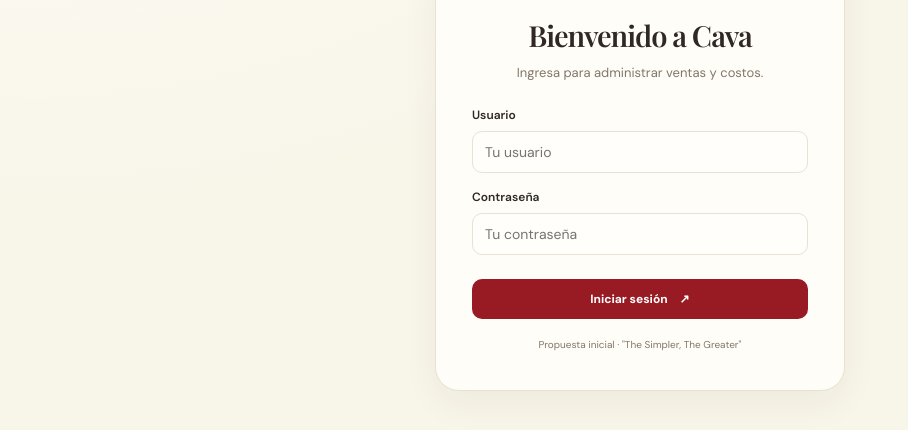
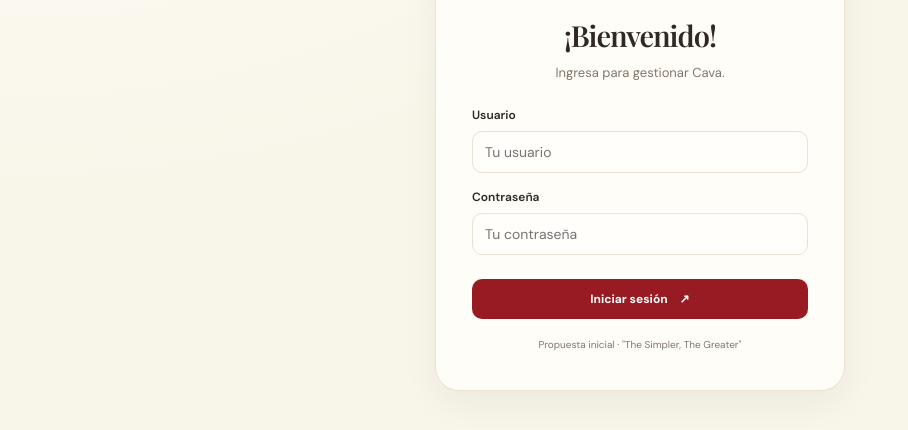
Before and after one commit to abnerlugoo/cava-cafe, a plain HTML site: page index.html in a window 1280 px wide. Shown: the part 326-756 px from the top of the page, without its empty margins (0-908 px from the left). Drawn offline with nearby package versions, Linux system fonts and the light colour scheme.

Commit message:
Update index.html

```diff
--- a/index.html
+++ b/index.html
@@ -4,7 +4,7 @@
   <meta charset="utf-8">
   <meta name="viewport" content="width=device-width, initial-scale=1">
   <meta name="theme-color" content="#f8f5e9">
-  <title>Cava · Gestión de cafetería</title>
+  <title>Cava · Gestión</title>
   <link rel="icon" type="image/png" href="./assets/favicon.png?v=2">
   <link rel="stylesheet" href="css/styles.css">
 </head>
@@ -20,8 +20,8 @@
   <p class="eyebrow">CAFETERÍA · PANEL DE GESTIÓN</p>
 </div>
       <img src="assets/pp.png" alt="" class="profile-image" onerror="this.style.display='none'">
-      <h1>Bienvenido a Cava</h1>
-      <p class="muted">Ingresa para administrar ventas y costos.</p>
+      <h1>¡Bienvenido!</h1>
+      <p class="muted">Ingresa para gestionar Cava.</p>
       <form id="login-form" class="stack">
         <label for="username">Usuario</label>
         <input id="username" autocomplete="username" required placeholder="Tu usuario">
```
